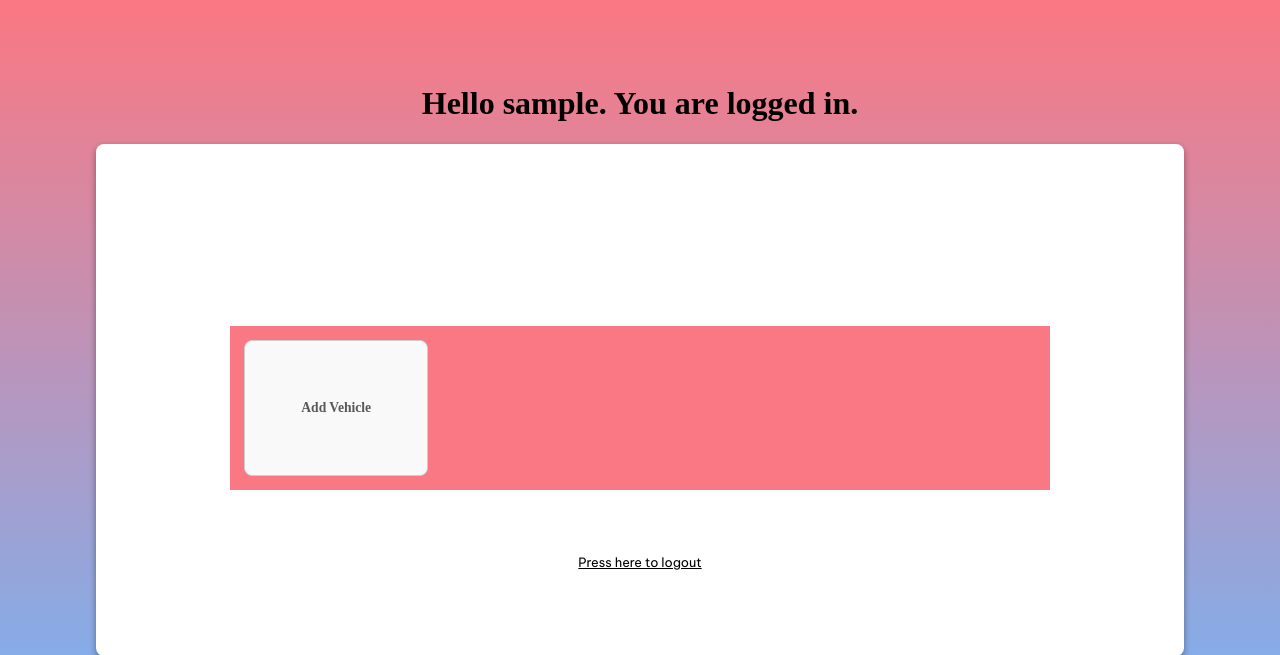
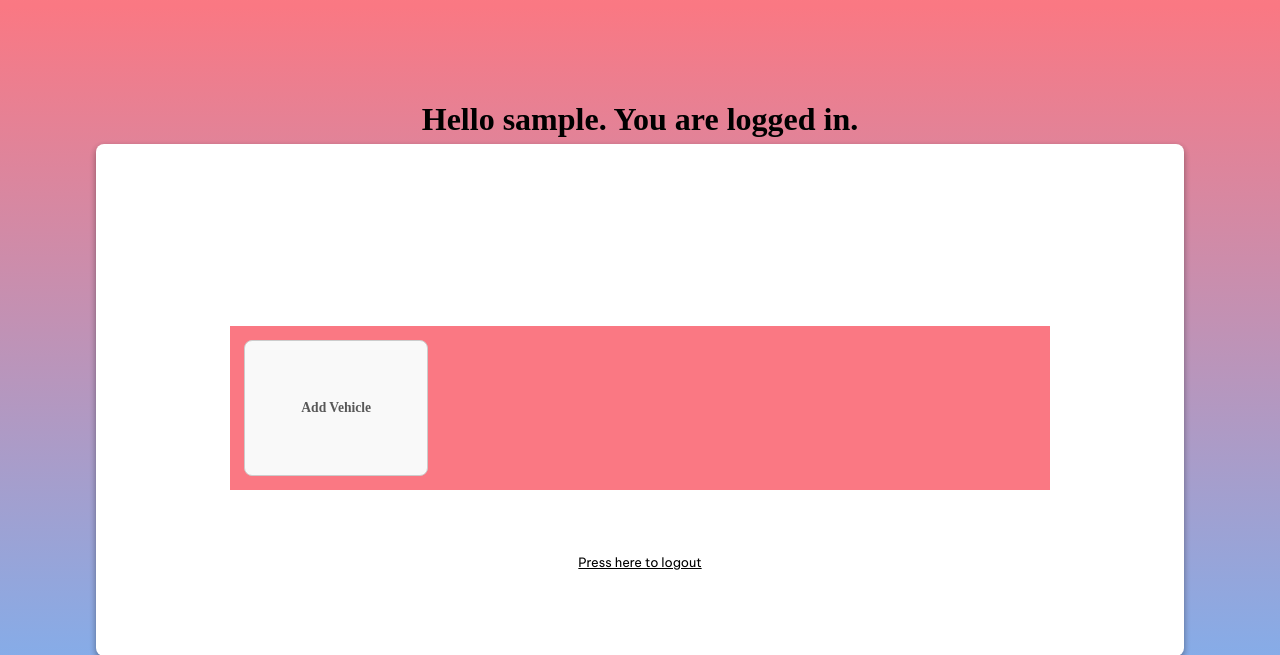
Before and after one commit to EmperMiner/SpeedTracker, a Flask app: page /dashboard in a window 1280 px wide. Shown: the top 655 px of the page. Run offline with Flask 3, Linux system fonts and the light colour scheme; the visitor is signed in with stand-in values (Sample User, id 1); data that the repository does not hold is empty; some libraries are stand-ins or nearby versions; some web fonts are replaced.

Commit message:
dashboard h1 bug fixed

```diff
--- a/static/style.css
+++ b/static/style.css
@@ -65,7 +65,7 @@ body {
 
 h1{
     position: absolute;
-    top: 20vh;
+    top: 20%;
     font-family: Bmono;
     font-weight: bold;
     font-size: 2em;
@@ -296,7 +296,7 @@ password-container{
 }
 
 #dashboard-h1{
-    top: 8vh;
+    top: 10%;
     font-family: Bmono;
     font-weight: bold;
     font-size: 2em;
```
